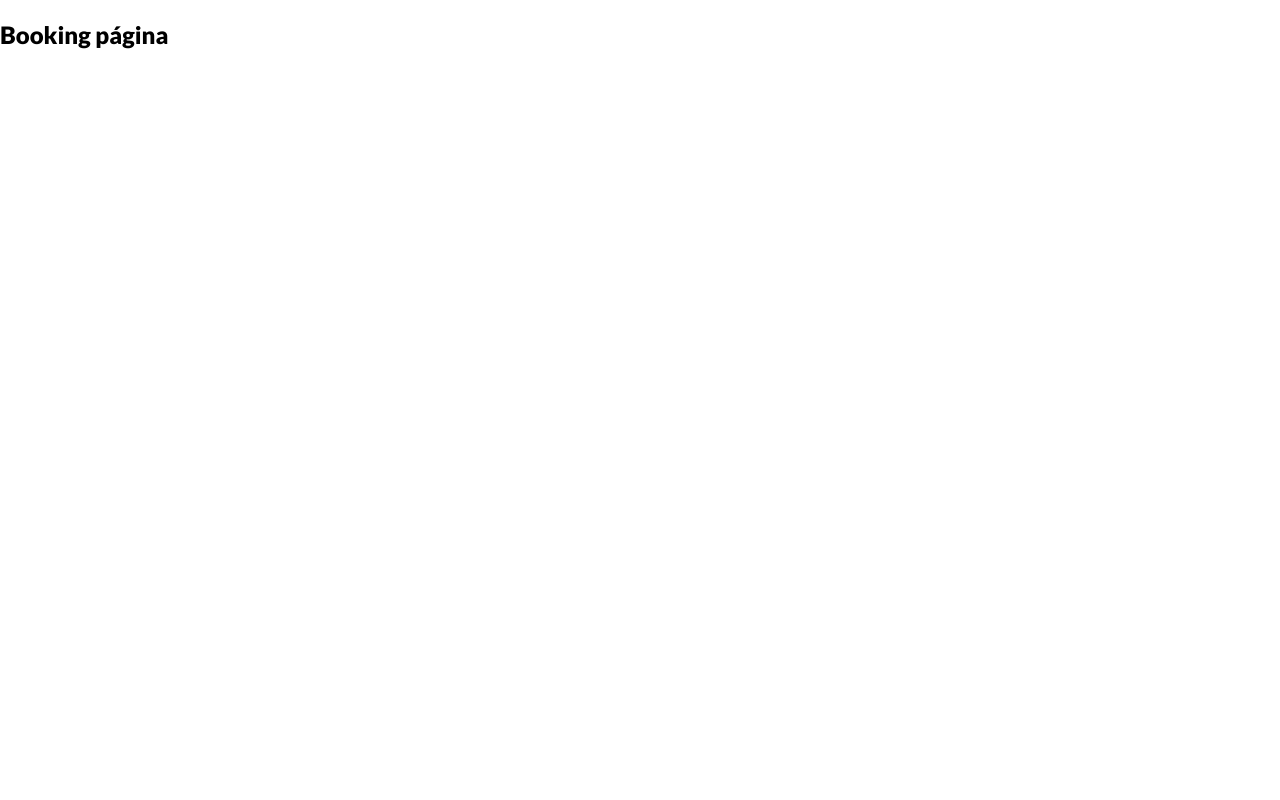
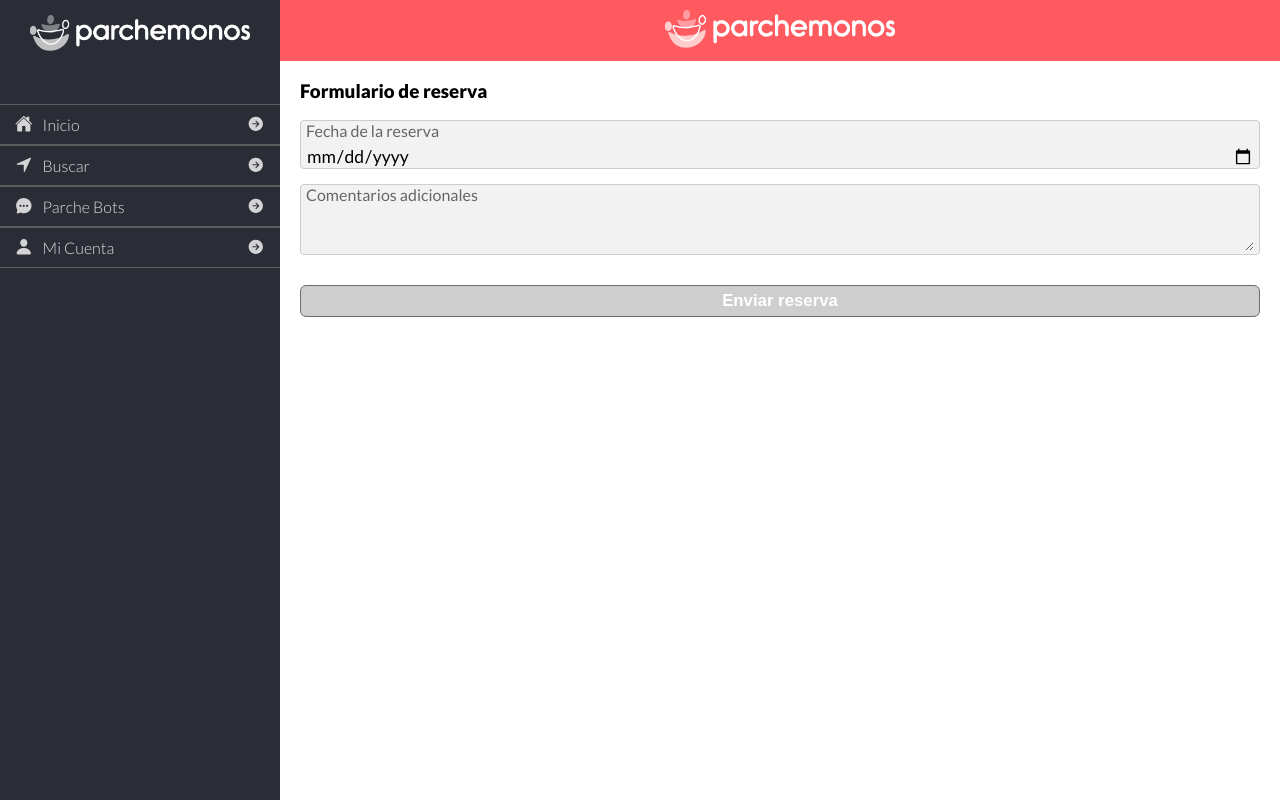
Before and after one commit to jsuazag/parchemonos-app, a React (Create React App) app: page /booking/1 in a window 1280 px wide. Built offline with nearby package versions, Linux system fonts and the light colour scheme.

Commit message:
feature: form booking added

```diff
--- a/src/components/Button.js
+++ b/src/components/Button.js
@@ -5,8 +5,9 @@ export const Button = (
       type = 'button',
       label = 'texto',
       variant = 'primary',
-      onPress = () => {}
+      onPress = () => {},
+      disabled = false
     }
   ) => (
-  <button onClick={ onPress } className={`btn ${variant}`} type={type}>{label}</button>
+  <button disabled={disabled} onClick={ onPress } className={`btn ${variant}`} type={type}>{label}</button>
 )
--- a/src/index.css
+++ b/src/index.css
@@ -31,9 +31,41 @@ a, a:hover{
 .btn.primary:hover {
   opacity: 1;
 }
+.btn:disabled {
+  background: #ccc;
+  border: 1px solid #666;
+  cursor: no-drop;
+}
 
 .page {
   margin: 0 20px 60px 20px;
+}
+
+.form {
+
+}
+
+.form div {
+  border: 1px solid #ccc;
+  background-color: #f2f2f2;
+  margin: 15px 0;
+  padding: 0 5px;
+  border-radius: 4px;
+}
+
+.form div label {
+  color: #666;
+}
+
+.form div input, .form div textarea {
+  border: none;
+  width: 100%;
+  padding: 0px;
+  font-family: 'Lato';
+  background-color: transparent;
+  outline: none;
+  font-size: 1.1em;
+  margin-top: 5px;
 }
 
 .topbar {
--- a/src/pages/Booking/index.js
+++ b/src/pages/Booking/index.js
@@ -1,5 +1,22 @@
 import React from 'react'
+import { Page } from '../Page'
+import { Button } from '../../components/Button'
 
-export const Booking = () => (
-  <h2>Booking página</h2>
-)
+export const Booking = () => {
+  return (
+    <Page>
+      <h3>Formulario de reserva</h3>
+      <form className="form">
+        <div>
+          <label>Fecha de la reserva</label>
+          <input type="date" />
+        </div>
+        <div>
+          <label>Comentarios adicionales</label>
+          <textarea></textarea>
+        </div>
+        <Button disabled={true} label="Enviar reserva" type="submit" />
+      </form>
+    </Page>
+  )
+}
--- a/src/pages/Navigation.js
+++ b/src/pages/Navigation.js
@@ -20,7 +20,7 @@ export const Navigation = () => (
       <Route path="/detail/:id" component={Detail} />
       <Route path="/login" component={Login} />
       <Route path="/register" component={Register} />
-      <Route path="/booking" component={Booking} />
+      <Route path="/booking/:id" component={Booking} />
       <Route path="/class" component={SpikeClassComponent} />
       <Route path="/function" component={SpikeFunctionComponent} />
     </Switch>
```
